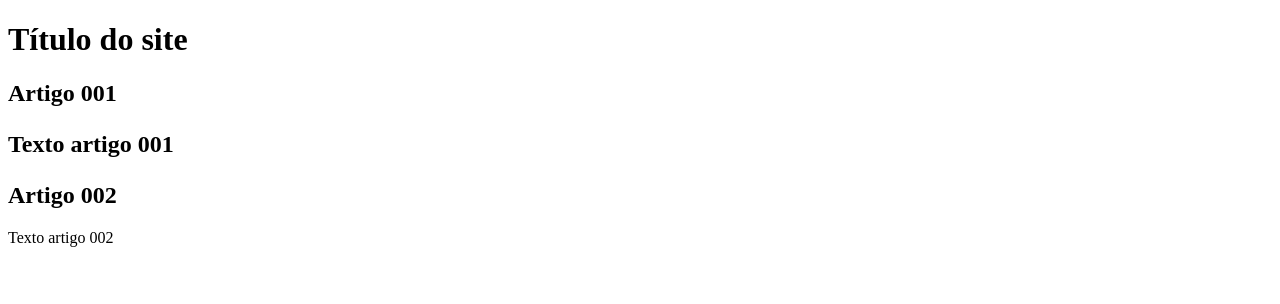
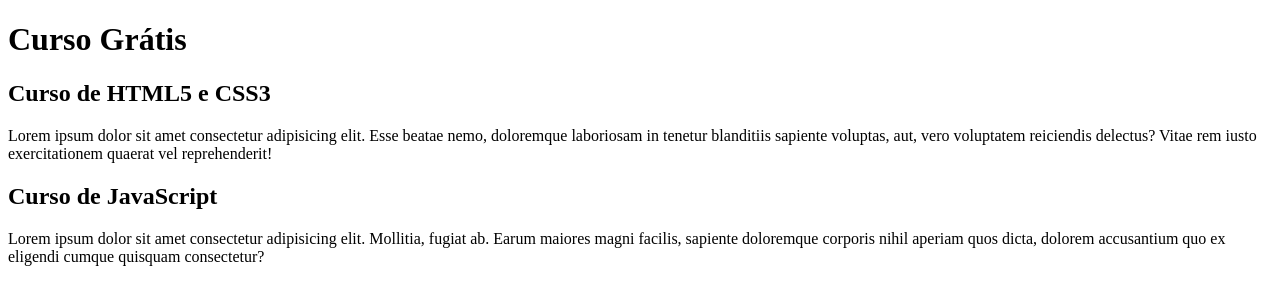
Before and after one commit to Andrezzatf/projeto-site, a plain HTML site: page index.html in a window 1280 px wide. Drawn offline with Linux system fonts and the light colour scheme.

Commit message:
comecei a escrever conteúdo

```diff
--- a/index.html
+++ b/index.html
@@ -9,15 +9,16 @@
 <body>
     <main>
         <header>
-            <h1>Título do site</h1>
+            <h1>Curso Grátis</h1>
         </header>
         <article>
-            <h2>Artigo 001
-                <p>Texto artigo 001</p>
-            </h2>
+            <h2>Curso de HTML5 e CSS3</h2>
+            <p>Lorem ipsum dolor sit amet consectetur adipisicing elit. Esse beatae nemo, doloremque laboriosam in tenetur blanditiis sapiente voluptas, aut, vero voluptatem reiciendis delectus? Vitae rem iusto exercitationem quaerat vel reprehenderit!</p>
         </article>
-        <h2>Artigo 002</h2>
-        <p>Texto artigo 002</p>
+        <article>
+            <h2>Curso de JavaScript</h2>
+            <p>Lorem ipsum dolor sit amet consectetur adipisicing elit. Mollitia, fugiat ab. Earum maiores magni facilis, sapiente doloremque corporis nihil aperiam quos dicta, dolorem accusantium quo ex eligendi cumque quisquam consectetur?</p>
+        </article>
     </main>
 </body>
 </html>
```
